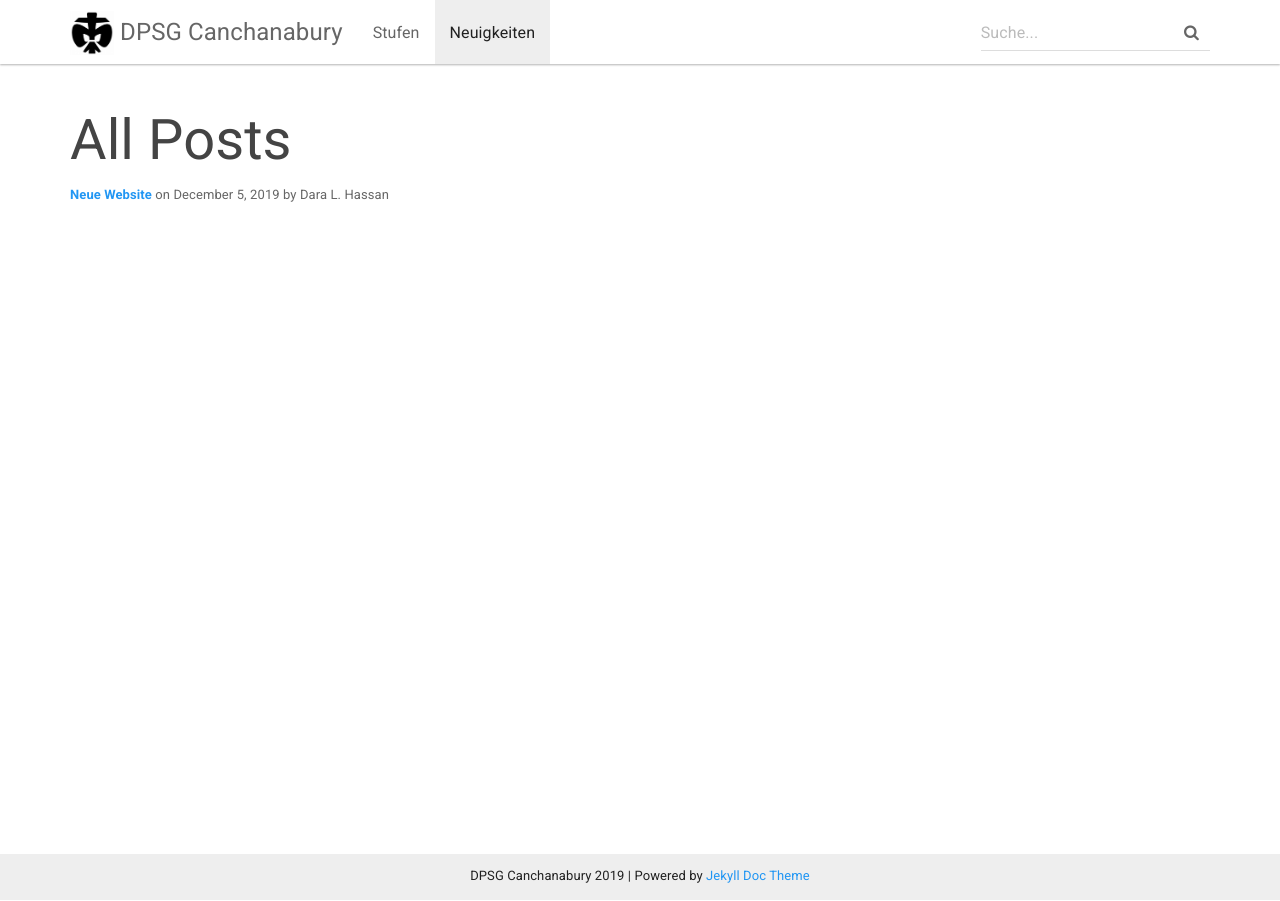
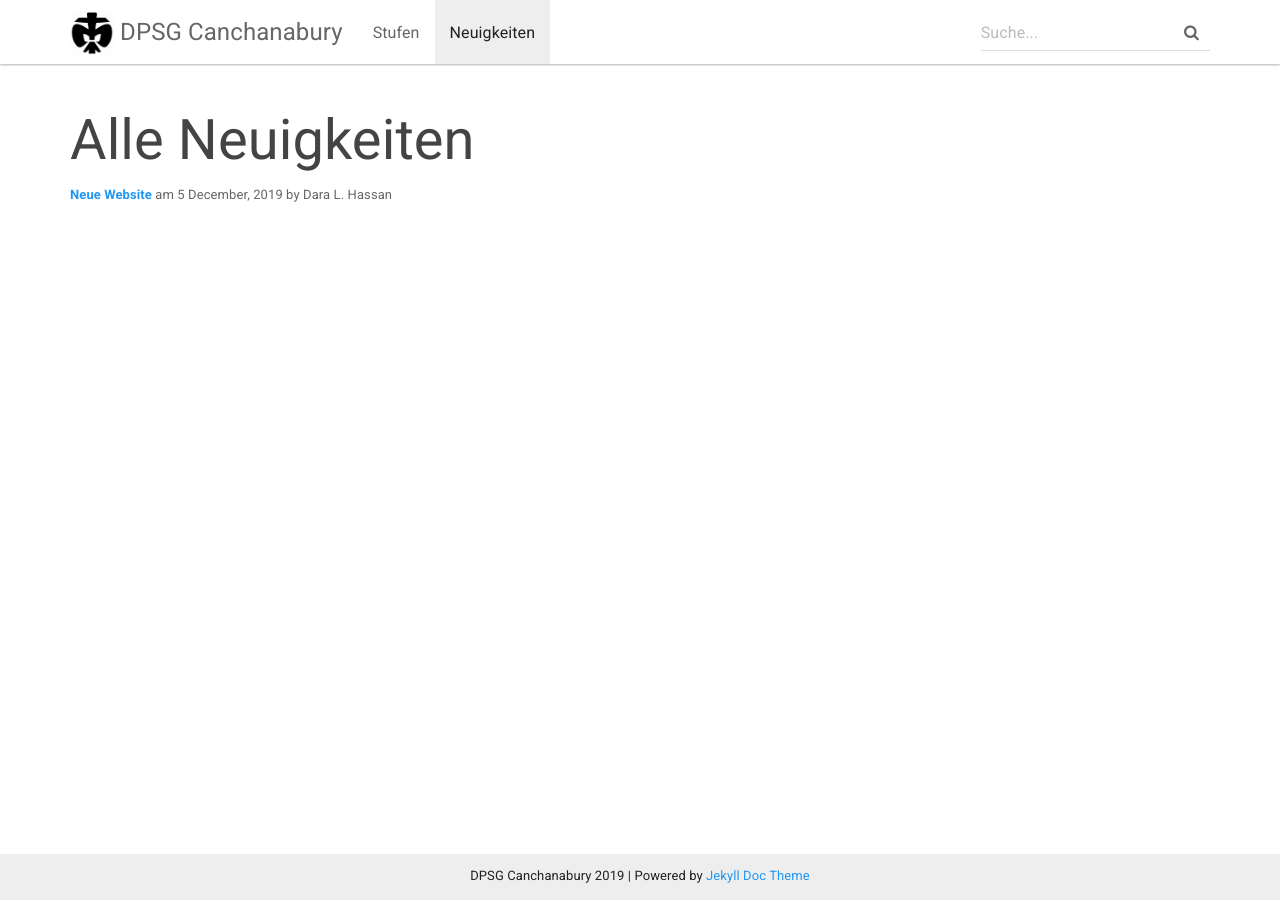
Before and after one commit to DPSG-Canchanabury/Website, a Jekyll site: the page built from docs/allposts.html, in a window 1280 px wide. Built offline with Jekyll 4.4.1, drawn with Linux system fonts in a browser that asks for light colours; comment, search, counter and statistics services are not loaded.

Commit message:
Update allposts.html

```diff
--- a/docs/allposts.html
+++ b/docs/allposts.html
@@ -7,10 +7,10 @@ sectionid: blog
 
 <div class="container">
     <div class="inner-content">
-        <h1>All Posts</h1> {% for page in site.posts %}
+        <h1>Alle Neuigkeiten</h1> {% for page in site.posts %}
         <p>
             <strong><a href="{{ page.url | relative_url }}">{{ page.title }}</a></strong>
-            <span>on {{ page.date | date: "%B %e, %Y" }} {% if page.author %} by {{ page.author }}{% endif %}</span>
+            <span>am {{ page.date | date: "%e %B, %Y" }} {% if page.author %} by {{ page.author }}{% endif %}</span>
         </p>
         {% endfor %}
     </div>
```
